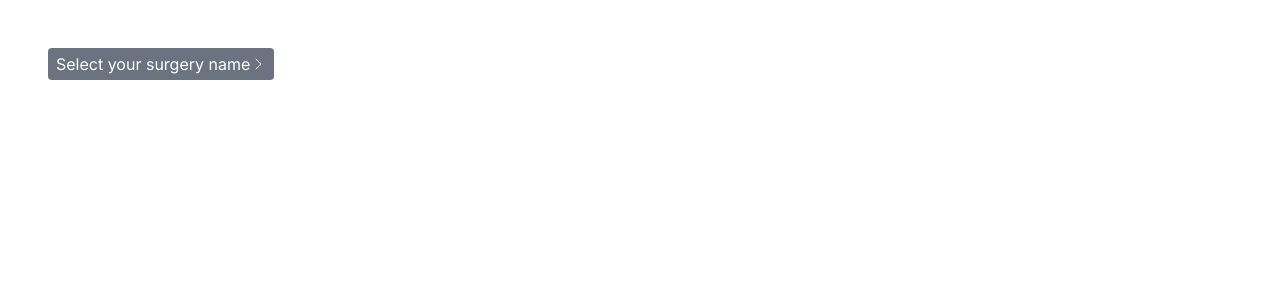
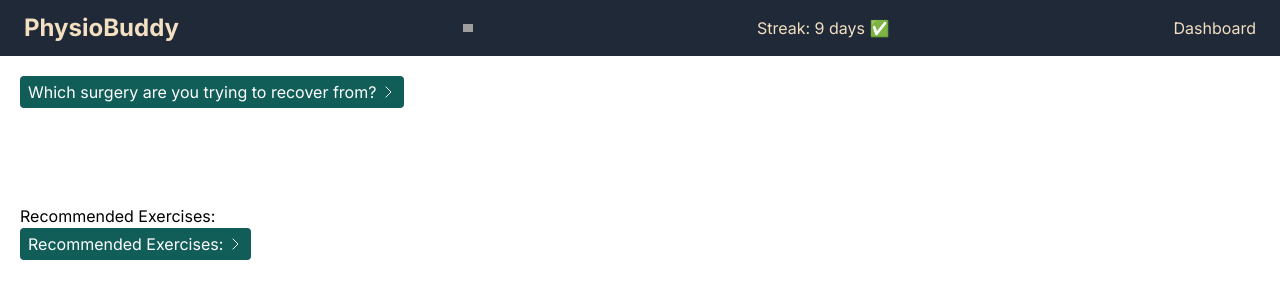
Before and after one commit to YxngXi1/Physiobuddy, a Next.js app in the folder client/: page /mc_dropdown in a window 1280 px wide. Shown: the top 300 px of the page. Built offline with nearby package versions, Linux system fonts and the light colour scheme; grey boxes are pictures that could not be loaded.

Commit message:
updated mc_dropdown

```diff
--- a/client/app/mc_dropdown/page.tsx
+++ b/client/app/mc_dropdown/page.tsx
@@ -1,13 +1,24 @@
 import React from 'react'
 import DropDown from '@/components/dropdownMenu_mc'
+import Navbar from '@/components/Navbar';
 
 const Page = () => {
   return (
-    <div className="p-12">
-        <DropDown options={[
-            'Knee Replacement Surgery',
-            'Others'
-        ]}/>
+    <div>
+        <Navbar />
+      <div className="p-5">
+        <DropDown question="Which surgery are you trying to recover from?" options={[
+          'Knee Replacement Surgery',
+          'Others'
+        ]} />
+
+        <h1 className='pt-24'>Recommended Exercises:</h1>
+        <DropDown question="Recommended Exercises:" options={[
+          'Straight Leg Raises',
+          'Ankle Pumps',
+          'Bed-Supported Knee Bends'
+        ]} />
+      </div>
     </div>
   )
 }
--- a/client/components/Navbar.tsx
+++ b/client/components/Navbar.tsx
@@ -8,11 +8,11 @@ const Navbar: React.FC = () => {
     <div>
       <nav className="w-full bg-gray-800 px-6 py-3">
     <div className="flex justify-between items-center">
-        <a href="#" className="text-2xl font-bold" style={{ color: '#F3DFC1' }}>MyWebsite</a>
+        <a href="/" className="text-2xl font-bold" style={{ color: '#F3DFC1' }}>PhysioBuddy</a>
         <img src="public/streaks_icon.png" alt="logo" width="10"/>
         <a href="#" className="text-gray-800 hover:text-blue-600" style={{ color: '#F3DFC1' }}>Streak: 9 days ✅</a>
         <div className="hidden md:flex items-center space-x-4">
-            <a href="#" className="text-gray-800 hover:text-blue-600" style={{ color: '#F3DFC1' }}>Dashboard</a>
+            <a href="/dashboard" className="text-gray-800 hover:text-blue-600" style={{ color: '#F3DFC1' }}>Dashboard</a>
         </div>
         <div className="md:hidden flex items-center">
             <button className="text-gray-800 focus:outline-none">
--- a/client/components/dropdownMenu_mc.tsx
+++ b/client/components/dropdownMenu_mc.tsx
@@ -2,6 +2,7 @@
 
 import React, { useState } from 'react'
 import { CaretDown, CaretRight } from "phosphor-react";
+import Navbar from './Navbar';
 
 // const UpTriangle = ({ size }: { size: number }) => {
 //     return <div style={{
@@ -14,8 +15,10 @@ import { CaretDown, CaretRight } from "phosphor-react";
 //     </div>
 // }
 
-const RotatedCube = ({ size }: { size: number}) => {
-    return <div style={{
+const RotatedCube = ({ size }: { size: number }) => {
+    return (
+        <div>
+            <div style={{
                 position: 'absolute',
                 top: '-4px',
                 left: '15px',
@@ -27,32 +30,41 @@ const RotatedCube = ({ size }: { size: number}) => {
                 borderTop: `1px solid rgb(229, 231, 235)`,
             }}>
             </div>
+        </div>
+    )
 }
 
-const DropDown = ({ options }: { options: string[]}) => {
-    const [isExpanded, setIsExpanded] = useState(false)
+interface DropDownProps {
+  options: string[];
+  question: string;
+}
+
+const DropDown: React.FC<DropDownProps> = ({ options, question }) => {
+  const [isExpanded, setIsExpanded] = useState(false);
   const showCaretDown = isExpanded;
   const showCaretRight = !isExpanded;
 
-    return(
+  return (
+    <div>
       <div className="relative">
         <button
-            onClick = {() => setIsExpanded(!isExpanded)}
-            className="flex items-center rounded text-white px-2 py-1 hover:bg-gray-400 bg-gray-500">
-                <div className="margin-right:1px">Select your surgery name</div>
+          onClick={() => setIsExpanded(!isExpanded)}
+          className="flex items-center rounded text-white px-2 py-1 hover:bg-teal-800 bg-teal-800"
+        >
+          <div className="mr-1">{question}</div>
           <div>
             {showCaretRight && <CaretRight size={16} />}
             {showCaretDown && <CaretDown size={16} />}
           </div>
         </button>
-            {isExpanded &&
+        {isExpanded && (
           <div className="absolute bg-white rounded border px-2 py-1 mt-2 w-100">
-                    < RotatedCube size={7} />
+            <RotatedCube size={7} />
 
             <ul>
-                        {options.map(option => (
+              {options.map((option) => (
                 <li
-                                className = "hover:bg-blue-400 hover:text-white px-2 py-1 cursor-pointer"
+                  className="hover:bg-blue-400 hover:text-white px-2 py-1 cursor-pointer"
                   key={option}
                 >
                   {option}
@@ -60,11 +72,11 @@ const DropDown = ({ options }: { options: string[]}) => {
               ))}
             </ul>
           </div>
-
-            }
+        )}
+      </div>
     </div>
   );
-
 };
 
+
 export default DropDown;
```
Lines whose indentation alone changed are shown as unchanged.
